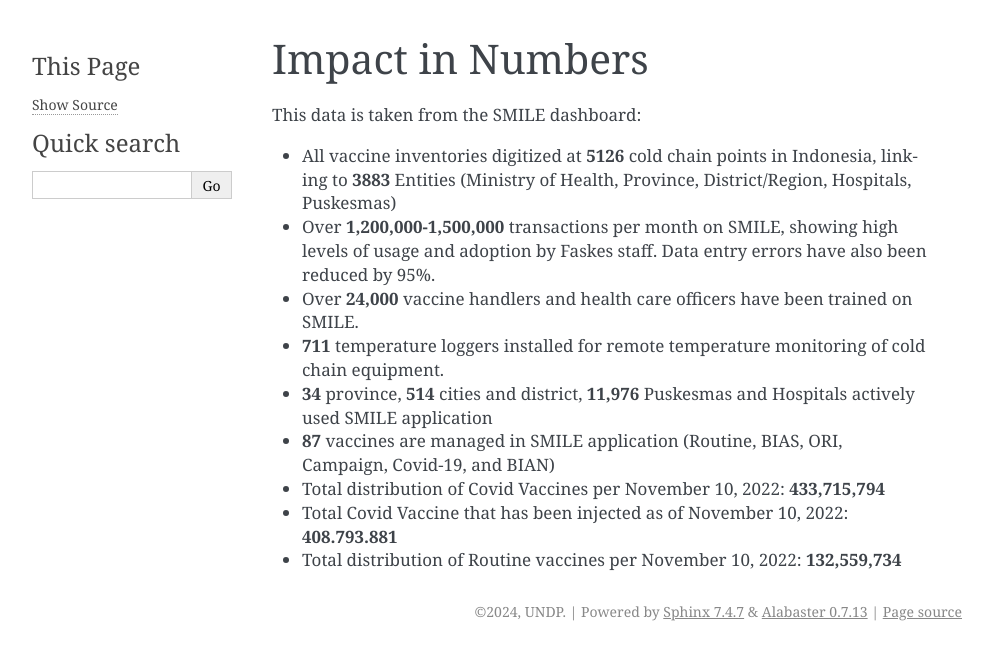
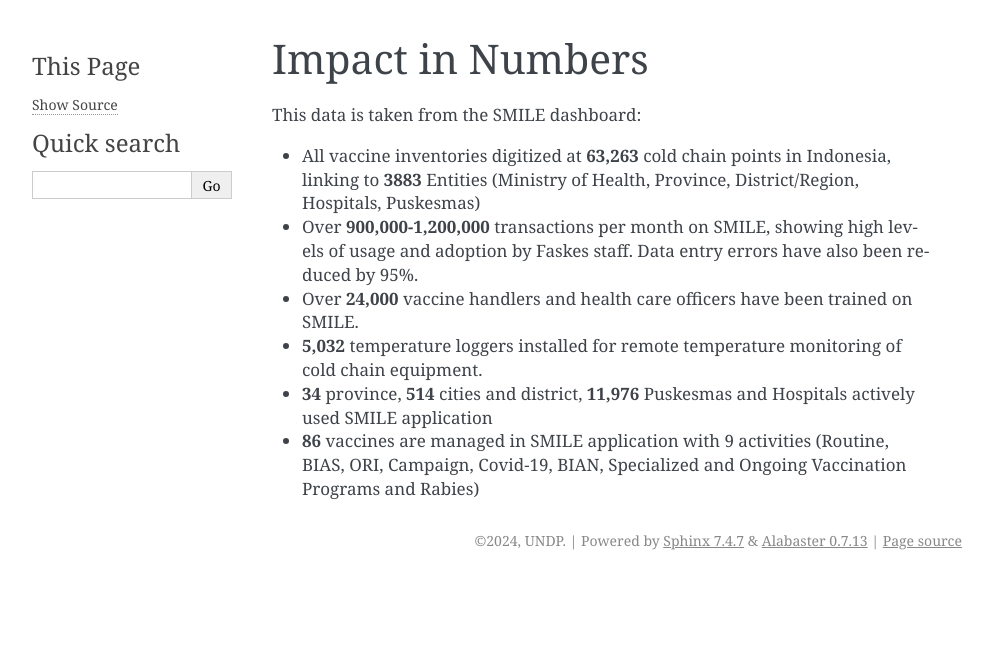
Before and after one commit to smile-indonesia/documentation, a Sphinx documentation site: the page built from docs/source/impact.rst, in a window 1280 px wide. Shown: the top 660 px of the page, without its empty margins (148-1141 px from the left). Built offline with Sphinx 7.4.7, drawn with Linux system fonts in a browser that asks for light colours.

Commit message:
Update impact again

```diff
--- a/docs/source/impact.rst
+++ b/docs/source/impact.rst
@@ -3,12 +3,9 @@
 
 This data is taken from the SMILE dashboard:
 
-- All vaccine inventories digitized at **5126** cold chain points in Indonesia, linking to **3883** Entities (Ministry of Health, Province, District/Region, Hospitals, Puskesmas)
-- Over **1,200,000-1,500,000** transactions per month on SMILE, showing high levels of usage and adoption by Faskes staff. Data entry errors have also been reduced by 95%.
+- All vaccine inventories digitized at **63,263** cold chain points in Indonesia, linking to **3883** Entities (Ministry of Health, Province, District/Region, Hospitals, Puskesmas)
+- Over **900,000-1,200,000** transactions per month on SMILE, showing high levels of usage and adoption by Faskes staff. Data entry errors have also been reduced by 95%.
 - Over **24,000** vaccine handlers and health care officers have been trained on SMILE.
-- **711** temperature loggers installed for remote temperature monitoring of cold chain equipment.
+- **5,032** temperature loggers installed for remote temperature monitoring of cold chain equipment.
 - **34** province, **514** cities and district, **11,976** Puskesmas and Hospitals actively used SMILE application
-- **87** vaccines are managed in SMILE application (Routine, BIAS, ORI, Campaign, Covid-19, and BIAN)
-- Total distribution of Covid Vaccines per November 10, 2022: **433,715,794**
-- Total Covid Vaccine that has been injected as of November 10, 2022: **408.793.881**
-- Total distribution of Routine vaccines per November 10, 2022: **132,559,734**
+- **86** vaccines are managed in SMILE application with 9 activities (Routine, BIAS, ORI, Campaign, Covid-19, BIAN, Specialized and Ongoing Vaccination Programs and Rabies)
```
